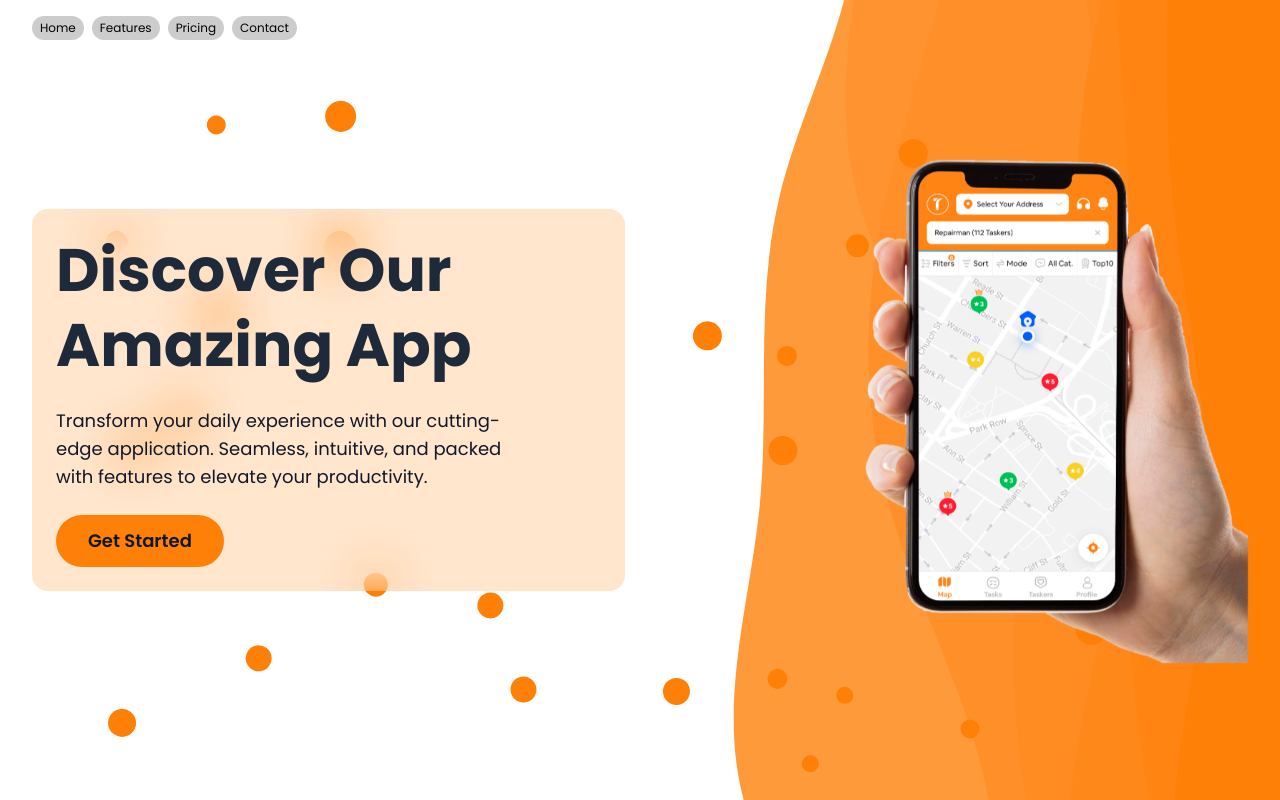
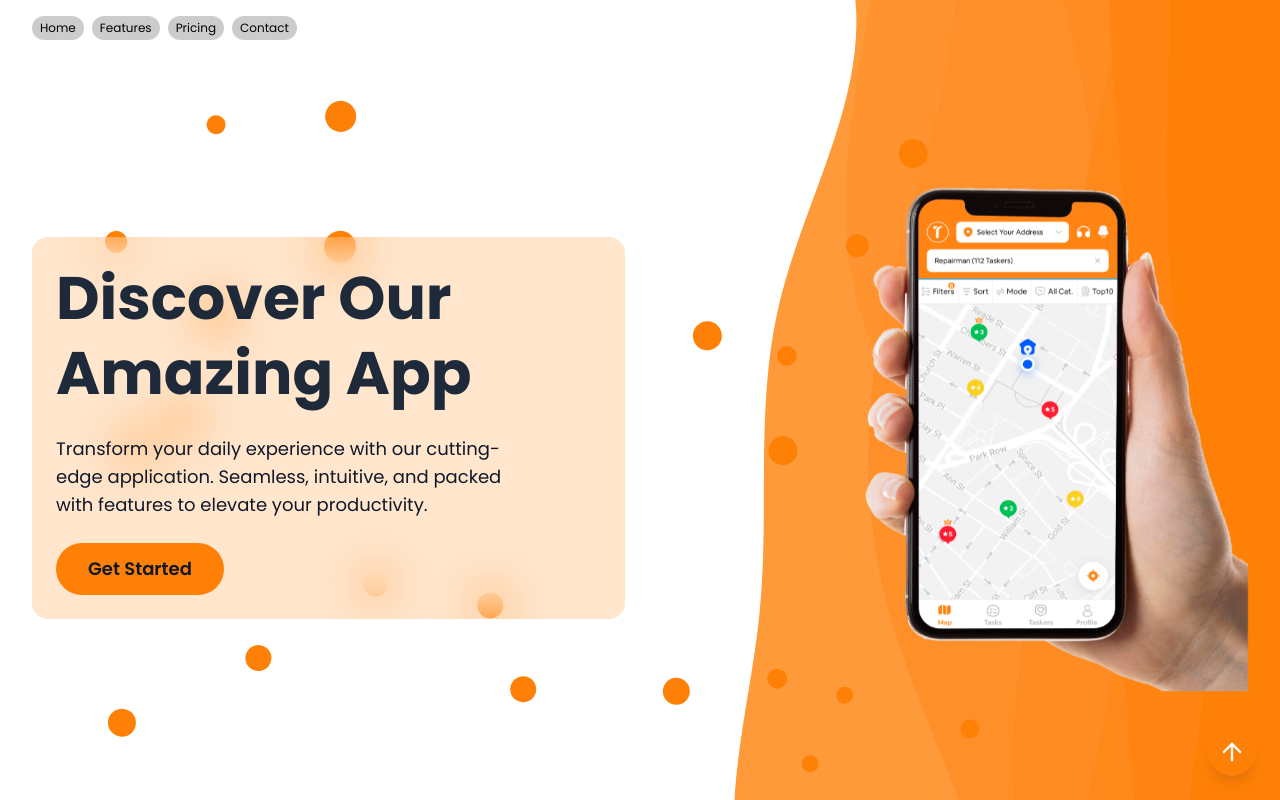
Before and after one commit to Ammaralibrahim/asakcompany, a Next.js app: page /taskina in a window 1280 px wide. Shown: the top 800 px of the page. Built offline with nearby package versions, Linux system fonts and the light colour scheme.

Commit message:
first production of Taskina

```diff
--- a/app/taskina/ContactSection.jsx
+++ b/app/taskina/ContactSection.jsx
@@ -64,24 +64,24 @@ export default function ContactSection() {
               <input
                 type="text"
                 placeholder="Your Name"
-                className="w-full p-4 border border-gray-300 rounded-lg focus:ring-[#ff8006] focus:border-[#ff8006] outline-none text-base"
+                className="w-full p-4 border border-gray-300 text-black rounded-lg focus:ring-[#ff8006] focus:border-[#ff8006] outline-none text-base"
                 required
               />
               <input
                 type="email"
                 placeholder="Your Email"
-                className="w-full p-4 border border-gray-300 rounded-lg focus:ring-[#ff8006] focus:border-[#ff8006] outline-none text-base"
+                className="w-full p-4 border border-gray-300 text-black rounded-lg focus:ring-[#ff8006] focus:border-[#ff8006] outline-none text-base"
                 required
               />
               <textarea
                 rows={5}
                 placeholder="Your Message"
-                className="w-full p-4 border border-gray-300 rounded-lg focus:ring-[#ff8006] focus:border-[#ff8006] outline-none text-base"
+                className="w-full p-4 border border-gray-300 text-black rounded-lg focus:ring-[#ff8006] focus:border-[#ff8006] outline-none text-base"
                 required
               ></textarea>
               <button
                 type="submit"
-                className="mt-4 px-6 py-3 rounded-lg text-base font-medium bg-[#ff8006] text-white hover:bg-[#e67305] shadow-md transition-colors duration-300"
+                className="mt-4 px-6 py-3 rounded-lg text-base font-medium bg-[#ff8006] text-black hover:bg-[#e67305] shadow-md transition-colors duration-300"
               >
                 Send Message
               </button>
--- /dev/null
+++ b/app/taskina/FooterSection.jsx
@@ -0,0 +1,101 @@
+"use client";
+import { motion } from "framer-motion";
+
+const footerLinks = [
+  { title: "Home", href: "/" },
+  { title: "Features", href: "/features" },
+  { title: "Events", href: "/events" },
+  { title: "Contact", href: "/contact" },
+];
+
+const socialIcons = [
+  {
+    title: "Twitter",
+    icon: `<svg xmlns="http://www.w3.org/2000/svg" width="24" height="24" viewBox="0 0 24 24" fill="none" stroke="#ff8006" stroke-width="2" stroke-linecap="round" stroke-linejoin="round"><path d="M23 3a10.9 10.9 0 0 1-3.14 1.53 4.48 4.48 0 0 0-7.86 3v1A10.66 10.66 0 0 1 3 4s-4 9 5 13a11.64 11.64 0 0 1-7 2c9 5 20 0 20-11.5a4.5 4.5 0 0 0-.08-.83A7.72 7.72 0 0 0 23 3z"/></svg>`,
+    href: "https://twitter.com",
+  },
+  {
+    title: "Facebook",
+    icon: `<svg xmlns="http://www.w3.org/2000/svg" width="24" height="24" viewBox="0 0 24 24" fill="none" stroke="#ff8006" stroke-width="2" stroke-linecap="round" stroke-linejoin="round"><path d="M18 2h-3a5 5 0 0 0-5 5v3H7v4h3v8h4v-8h3l1-4h-4V7a1 1 0 0 1 1-1h3z"/></svg>`,
+    href: "https://facebook.com",
+  },
+  {
+    title: "Instagram",
+    icon: `<svg xmlns="http://www.w3.org/2000/svg" width="24" height="24" viewBox="0 0 24 24" fill="none" stroke="#ff8006" stroke-width="2" stroke-linecap="round" stroke-linejoin="round"><rect x="2" y="2" width="20" height="20" rx="5" ry="5"/><path d="M16 11.37A4 4 0 1 1 12.63 8 4 4 0 0 1 16 11.37z"/><line x1="17.5" y1="6.5" x2="17.51" y2="6.5"/></svg>`,
+    href: "https://instagram.com",
+  },
+];
+
+const containerVariants = {
+  hidden: { opacity: 0 },
+  visible: {
+    opacity: 1,
+    transition: { staggerChildren: 0.1, delayChildren: 0.2 },
+  },
+};
+
+const linkVariants = {
+  hidden: { opacity: 0, y: 20, scale: 0.9 },
+  visible: {
+    opacity: 1,
+    y: 0,
+    scale: 1,
+    transition: { duration: 0.5, type: "spring", stiffness: 100, damping: 12 },
+  },
+  hover: { scale: 1.05, y: -5, color: "#ff8006", transition: { duration: 0.3 } },
+};
+
+export default function FooterSection() {
+  return (
+    <footer className="relative w-full py-8 bg-[#ff8006]/20 backdrop-blur-xl overflow-hidden z-50">
+      <div className="max-w-7xl mx-auto px-4 sm:px-6 lg:px-8">
+        <motion.div
+          className="flex flex-col items-center gap-6 text-center"
+          variants={containerVariants}
+          initial="hidden"
+          animate="visible"
+        >
+          {/* Navigation Links */}
+          <motion.div className="flex flex-wrap justify-center gap-4 sm:gap-6">
+            {footerLinks.map((link, idx) => (
+              <motion.a
+                key={idx}
+                href={link.href}
+                className="text-gray-600 hover:text-[#ff8006] transition-all duration-300 text-sm sm:text-base"
+                variants={linkVariants}
+                whileHover="hover"
+              >
+                {link.title}
+              </motion.a>
+            ))}
+          </motion.div>
+
+          {/* Social Icons */}
+          <motion.div className="flex justify-center gap-4 sm:gap-6 mt-2">
+            {socialIcons.map((social, idx) => (
+              <motion.a
+                key={idx}
+                href={social.href}
+                className="w-8 h-8"
+                variants={linkVariants}
+                whileHover="hover"
+                target="_blank"
+                rel="noopener noreferrer"
+              >
+                <div
+                  className="w-full h-full"
+                  dangerouslySetInnerHTML={{ __html: social.icon }}
+                />
+              </motion.a>
+            ))}
+          </motion.div>
+
+          {/* Copyright */}
+          <motion.p className="text-gray-600 text-xs sm:text-sm mt-4" variants={linkVariants}>
+            © 2025 Taskina. All rights reserved.
+          </motion.p>
+        </motion.div>
+      </div>
+    </footer>
+  );
+}
--- a/app/taskina/components/Navbar.jsx
+++ b/app/taskina/components/Navbar.jsx
@@ -10,7 +10,7 @@ const Navbar = () => {
   const [sidebarOpen, setSidebarOpen] = useState(false);
 
   return (
-    <nav className="w-full fixed top-0 left-0 z-50">
+    <nav className="w-full ">
       <div className="container mx-auto px-4 sm:px-6 lg:px-8 py-4 flex items-center justify-start space-x-4">
         {/* Desktop Menu */}
         <div className="hidden md:flex space-x-2">
@@ -27,10 +27,13 @@ const Navbar = () => {
 
         {/* Mobile Menu Button */}
         <button
-          className="md:hidden p-2 text-amber-500 ml-auto"
+          className="md:hidden p-2 text-black mr-auto z-50"
           onClick={() => setSidebarOpen(true)}
         >
-          <Menu size={24} />
+          <svg xmlns="http://www.w3.org/2000/svg" fill="none" viewBox="0 0 24 24" stroke-width="1.5" stroke="currentColor" class="size-10">
+  <path strokeLinecap="round" strokeLinejoin="round" d="M3.75 6.75h16.5M3.75 12h16.5M12 17.25h8.25" />
+</svg>
+
         </button>
 
         {/* Mobile Sidebar */}
@@ -58,17 +61,20 @@ const Navbar = () => {
                 transition={{ type: "spring", stiffness: 300, damping: 30 }}
               >
                 <button
-                  className="self-end mb-8 p-2 text-black"
+                  className="self-start mb-8 p-2 text-black"
                   onClick={() => setSidebarOpen(false)}
                 >
-                  <X size={24} />
+                  <svg xmlns="http://www.w3.org/2000/svg" fill="none" viewBox="0 0 24 24" stroke-width="1.5" stroke="currentColor" class="size-10">
+  <path strokeLinecap="round" strokeLinejoin="round" d="M6 18 18 6M6 6l12 12" />
+</svg>
+
                 </button>
                 <div className="flex flex-col space-y-4">
                   {navItems.map((item, idx) => (
                     <Link
                       key={idx}
                       href={`#${item.toLowerCase()}`}
-                      className="text-amber-500 bg-white/10 backdrop-blur-sm px-2 py-1 rounded transition-all bg-amber-500 text-white"
+                      className="text-amber-500 bg-white/10 backdrop-blur-sm px-2 py-1 rounded transition-all bg-amber-500 text-black"
                       onClick={() => setSidebarOpen(false)}
                     >
                       {item}
--- a/app/taskina/page.jsx
+++ b/app/taskina/page.jsx
@@ -1,19 +1,37 @@
 "use client";
 
 import React from "react";
+import { motion } from "framer-motion";
 import HeroSection from "./HeroSection";
 import TaskinaExhibitionSection from "./ExhibitionSection";
 import PricingSection from "./PricingSection";
 import ContactSection from "./ContactSection";
 import ParticlesBackground from "./components/ParticlesBackground";
+import FooterSection from "./FooterSection";
+
+const buttonVariants = {
+  hidden: { opacity: 0, scale: 0.8 },
+  visible: {
+    opacity: 1,
+    scale: 1,
+    transition: { duration: 0.3, type: "spring", stiffness: 100, damping: 12 },
+  },
+  hover: { scale: 1.1, boxShadow: "0 4px 12px rgba(255, 128, 6, 0.3)", transition: { duration: 0.2 } },
+};
+
+const scrollToTopIcon = `<svg xmlns="http://www.w3.org/2000/svg" width="100%" height="100%" viewBox="0 0 24 24" fill="none" stroke="#ffffff" stroke-width="2" stroke-linecap="round" stroke-linejoin="round"><path d="M12 19V5"/><path d="M5 12l7-7 7 7"/></svg>`;
 
 export default function Page() {
+  const scrollToTop = () => {
+    window.scrollTo({ top: 0, behavior: "smooth" });
+  };
+
   return (
     <div
-      className="bg-cover bg-center bg-no-repeat"
+      className="bg-cover bg-center bg-no-repeat relative"
       style={{ backgroundImage: "url('/site-bg.svg')" }}
     >
-            <ParticlesBackground />
+      <ParticlesBackground />
 
       {/* Hero */}
       <HeroSection />
@@ -26,6 +44,24 @@ export default function Page() {
 
       {/* Contact */}
       <ContactSection />
+
+      {/* Footer */}
+      <FooterSection />
+
+      {/* Scroll to Top Button */}
+      <motion.button
+        className="fixed bottom-4 right-4 sm:bottom-6 sm:right-6 z-50 w-[2.5rem] h-[2.5rem] sm:w-[3rem] sm:h-[3rem] bg-[#ff8006] rounded-full flex items-center justify-center shadow-lg"
+        variants={buttonVariants}
+        initial="hidden"
+        animate="visible"
+        whileHover="hover"
+        onClick={scrollToTop}
+      >
+        <div
+          className="w-[1.5rem] h-[1.5rem] sm:w-[1.75rem] sm:h-[1.75rem]"
+          dangerouslySetInnerHTML={{ __html: scrollToTopIcon }}
+        />
+      </motion.button>
     </div>
   );
 }
```
